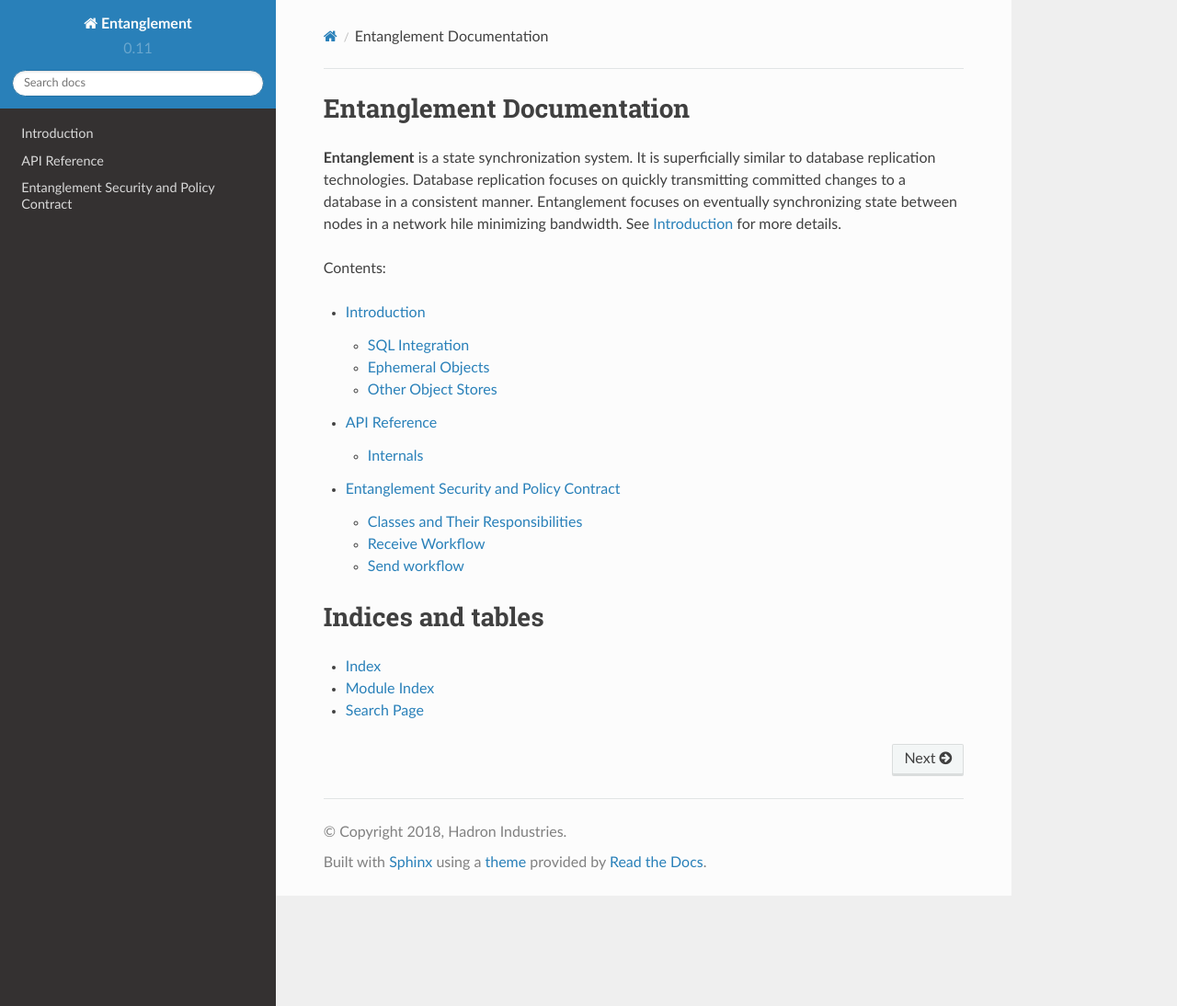
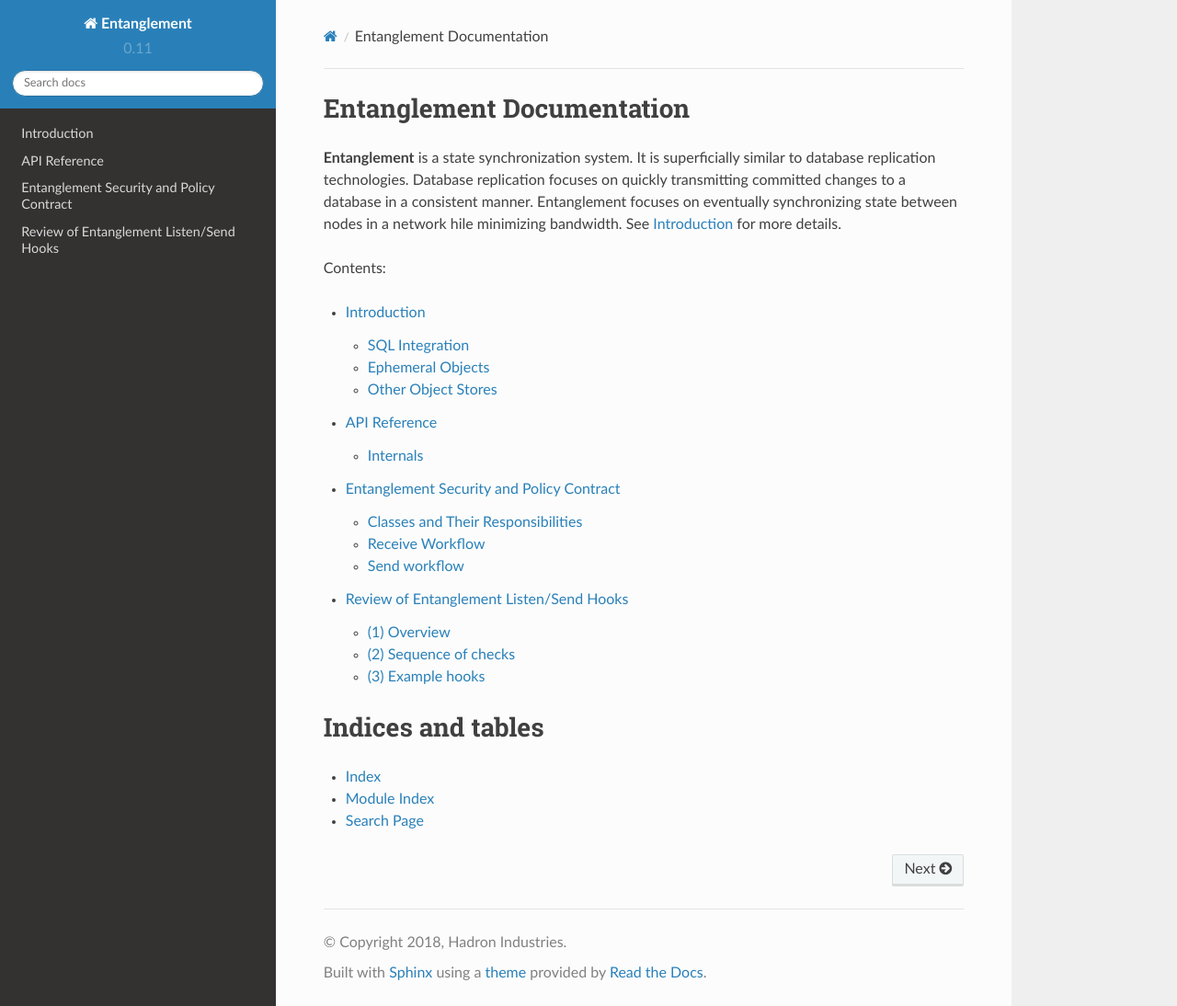
Before and after one commit to Hadron/entanglement, a Sphinx documentation site: the page built from docs/index.rst, in a window 1280 px wide and 1094 px high. Shown: the whole window at 92% size. Built offline with Sphinx 7.4.7 and the Read the Docs theme 2.0.0, drawn with Linux system fonts in a browser that asks for light colours; some of the changed lines change nothing that is shown.

Commit message:
Adding send/listen hooks documentation.
Fixes GH-5

```diff
--- a/docs/index.rst
+++ b/docs/index.rst
@@ -15,7 +15,7 @@
    intro
    api
    contract
-
+   send-listen
 
 
 Indices and tables
--- /dev/null
+++ b/docs/send-listen.rst
@@ -0,0 +1,160 @@
+Review of Entanglement Listen/Send Hooks
+========================================
+
+(1) Overview
+------------
+
+Entanglement has multiple hooks for controlling what messages are listened to and are sent to/from clients.
+
+Note that there are 4 main components involved
+
+* Object (a Synchronizable)
+* Destination
+* Protocol (ws_handler or socket)
+* SyncRegistry
+
+The root of this system can be seen in `network.py` for `SyncManager`, where the sequence of checks are:
+
+.. code-block:: python
+
+    def should_send(self, obj, destination, registry, sync_type, **info):
+        '''
+        1. destination.should_send( obj, **info):
+        2. registry.should_send( obj, **info):
+        3. obj.sync_should_send(**info):
+        '''
+
+    def should_listen(self, msg, cls, **info):
+        '''
+        1. sender.should_listen(msg, cls, **info) is not True:
+        2. registry.should_listen(msg, cls, **info)is not True:
+        3. cls.sync_should_listen(msg, **info) is not True:
+            * here cls is the entanglement object class
+        '''
+
+    def should_listen_constructed(self, obj, msg, **info):
+        '''
+        1. info['registry'].should_listen_constructed(obj, msg, **info)
+        2. obj.sync_should_listen_constructed(msg, **info)
+        '''
+
+
+(2) Sequence of checks
+----------------------
+
+The sequence of calls is the following:
+
+Incoming messages
+
+1. Destination::should_listen
+2. SyncRegistry::should_listen
+3. Object::sync_should_listen
+4. SyncRegistry::should_listen_constructed
+5. Object::sync_should_listen_constructed
+6. Object::sync_receive_constructed
+7. SyncRegistry:sync_receive
+
+Outgoing messages
+
+1. Destination::should_send
+2. SyncRegistry::should_send
+3. Object::sync_should_send
+
+
+(3) Example hooks
+-----------------
+
+The following 'skeleton' code shows the available methods that can be modified.
+
+A few notes:
+
+* Use the super method on unhandled cases
+* Some methods return `True/False` while others should just raise `SyncUnauthorized` to reject
+* Most methods have `**info/**kwargs` as input. These dictionaries have useful context info/references
+
+.. code-block:: python
+
+    class Registry:
+
+        def should_listen(self, msg, cls, **info):
+            # Custom code return True/False
+            return super().should_listen(msg,cls,**info)
+
+        def should_listen_constructed(self, obj, msg, **info):
+            # Custom code return True/False
+            return super().should_listen_constructed(obj,msg,**info)
+
+        def sync_receive(self, obj, operation, **info):
+            # Custom code
+            super().sync_receive(obj, operation = operation, **info)
+
+        def should_send(self, obj, destination, **info):
+            # Custom code return True/False
+            return super().should_send(obj, destination, **info)
+
+
+    class EntanglementObject:
+
+        @classmethod
+        def sync_should_listen(cls, msg, **info):
+            # Attributes that can be pulled:
+            sender = info.get('sender') # sender is a Destination
+            ws_handler = sender.protocol.ws_handler # if relevant
+            operation = info.get('operation')
+            attributes = info.get('attributes')
+
+            # Custom code should raise SyncUnauthorized to reject
+
+        def sync_should_listen_constructed(self, msg, **info):
+            # Custom code return True/False
+            return super().sync_should_listen_constructed(msg,**info)
+
+        def sync_receive_constructed(self, msg, **kwargs):
+            # Attributes that can be pulled:
+            operation = kwargs.get('operation',None)
+            context = kwargs.get('context')
+            context.session
+            protocol = kwargs.get('protocol')
+            ws_handler = getattr(protocol,'ws_handler',None)
+
+        def sync_should_send(self, destination, **info):
+            # Custom code return True/False
+
+
+    class Destination:
+
+        def should_listen(self, msg, cls, **info):
+            protocol = info.get('protocol')
+            ws_handler = protocol.ws_handler
+            operation = info.get('operation')
+            manager = info.get('manager')
+
+            # Custom code should raise SyncUnauthorized to reject
+
+        def sync_should_listen_co nstructed(self, obj, msg, **info):
+            super().sync_should_listen_constructed(obj, msg,**info)
+
+        def should_send(self, obj, **kwargs):
+            return super().should_send(obj,**kwargs)
+
+        async def connected(self, manager, *args, **kwargs):
+            res = await super().connected(manager, *args, **kwargs)
+
+            ws_handler = self.protocol.ws_handler
+            return res
+
+
+    class SyncWsHandler:
+
+        async def get(self, media_uuid_str=None):
+            return await super().get()
+
+        def open(self, *args, **kwargs):
+            self.application
+            super().open(*args, **kwargs)
+
+        def close(self, *args, **kwargs):
+            super().close(*args, **kwargs)
+
+        def find_sync_destination(self, *args, **kwargs):
+            return Destination
```
